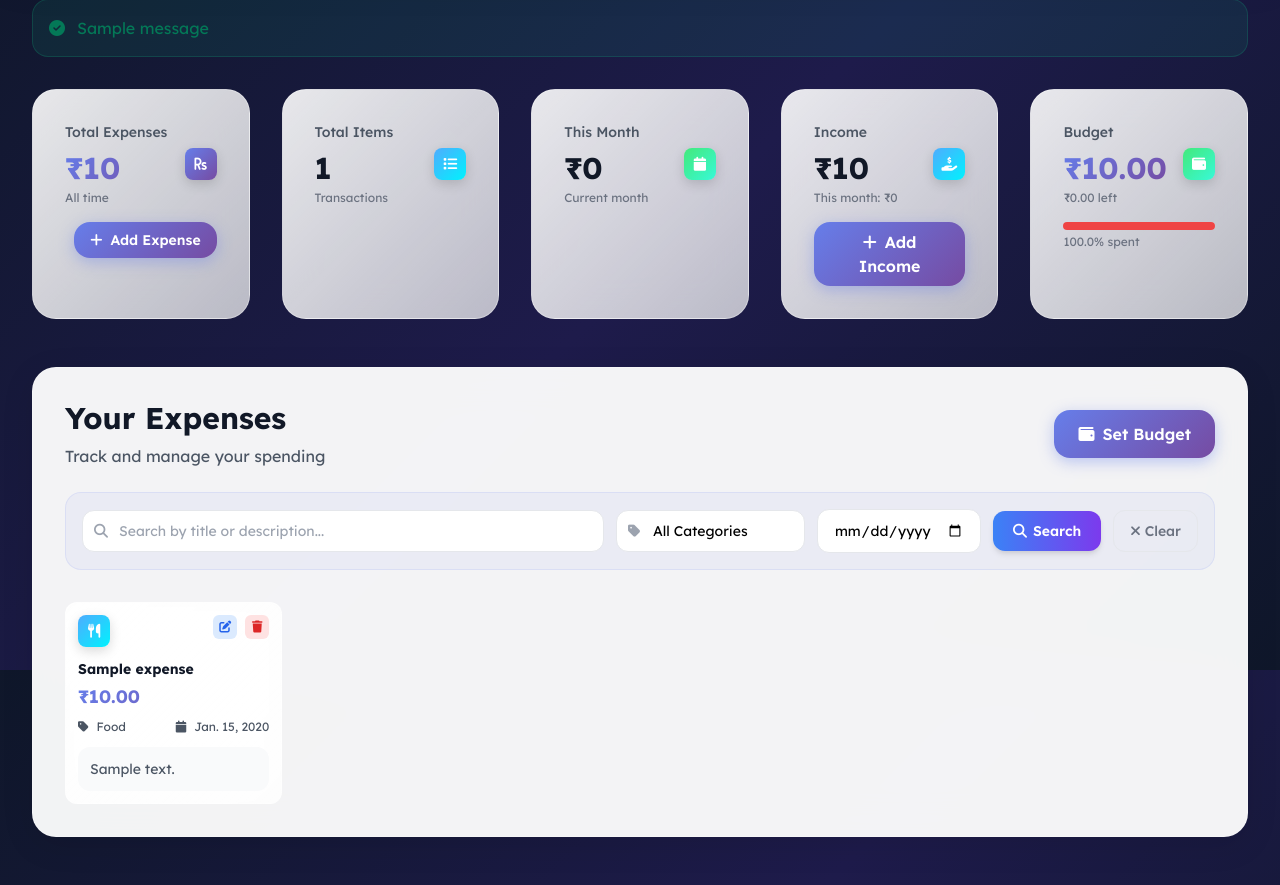
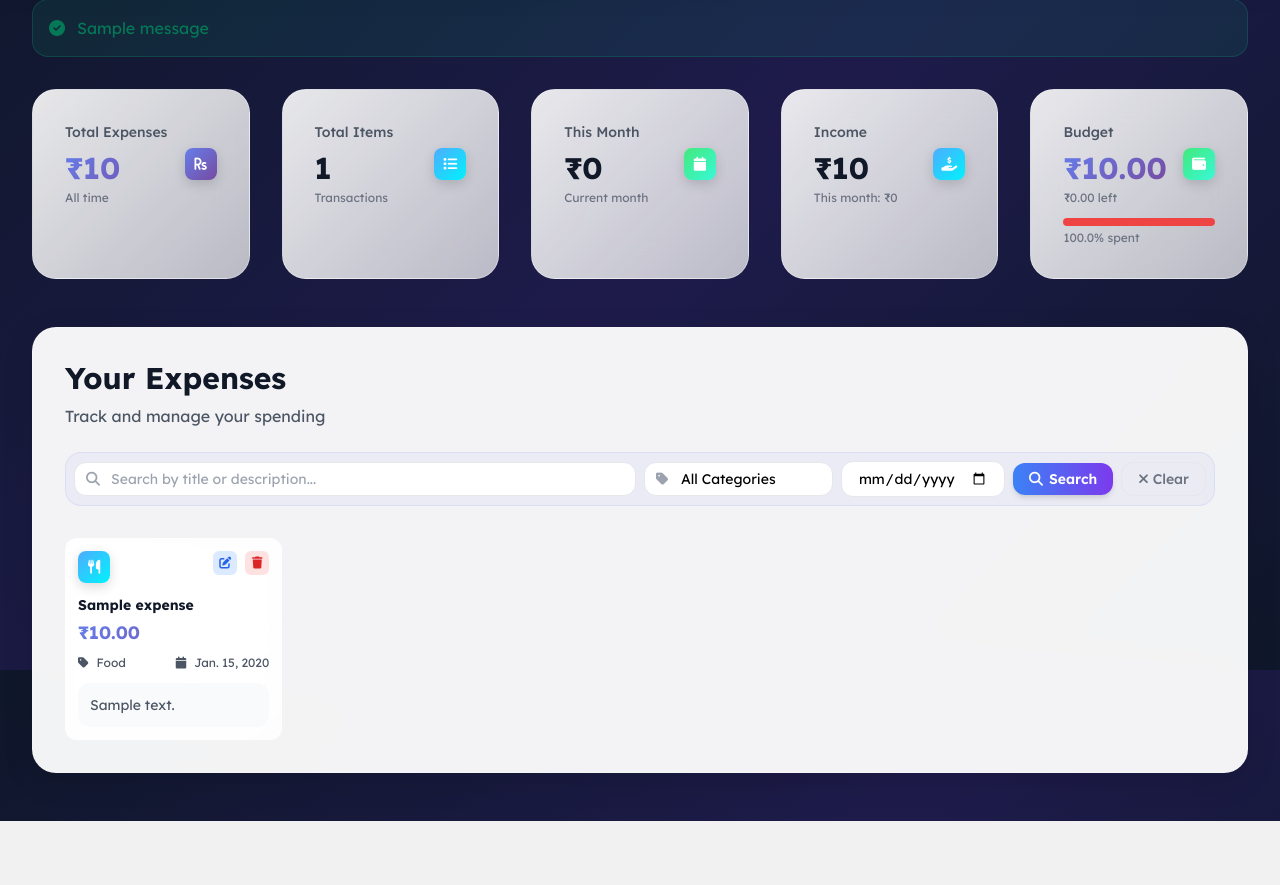
Before and after one commit to Souravm2003/ExTrack, a Django app: page /dashboard/ in a window 1280 px wide. Shown: the part 130-1015 px from the top of the page. After the commit the page ends 951 px from the top, so only its background shows below. Run offline with Django 5.2, Linux system fonts and the light colour scheme; a user stored in the database is signed in; tables that the repository leaves empty hold one stand-in row (values such as "Sample post"); one stand-in notice (Sample message) is shown.

Commit message:
Fix analytics chart JSON, modal centering, button alignment, search bar height, comment cleanup

```diff
--- a/expense/views.py
+++ b/expense/views.py
@@ -1,3 +1,4 @@
+import json
 from django.shortcuts import render, redirect, get_object_or_404
 from django.contrib.auth import login, logout, authenticate
 from django.contrib.auth.decorators import login_required
@@ -16,9 +17,6 @@ from .serializers import ExpenseSerializer
 from .permissions import IsViewerOrAbove, IsAdminRole
 
 
-# ---------------------------------------------------------------------------
-# Internal helpers
-# ---------------------------------------------------------------------------
 
 def _get_profile(user):
     """Return UserProfile for user, auto-creating a 'viewer' profile if absent."""
@@ -39,9 +37,6 @@ def _check_active(request):
     return profile, None
 
 
-# ---------------------------------------------------------------------------
-# Authentication
-# ---------------------------------------------------------------------------
 
 def login_view(request):
     if request.user.is_authenticated:
@@ -52,7 +47,6 @@ def login_view(request):
         password = request.POST.get('password')
         user = authenticate(request, username=username, password=password)
         if user is not None:
-            # Block deactivated accounts before session is opened
             profile = _get_profile(user)
             if not profile.is_active:
                 messages.error(request, 'Your account has been deactivated. Contact an administrator.')
@@ -91,7 +85,6 @@ def register_view(request):
             from django.contrib.auth.models import User
             try:
                 User.objects.create_user(username=username, password=password1)
-                # Signal auto-creates UserProfile with role='viewer'
                 messages.success(request, f'Account created for {username}! You can log in now.')
                 return redirect('login')
             except Exception:
@@ -99,9 +92,6 @@ def register_view(request):
     return render(request, 'register.html', {'form': form})
 
 
-# ---------------------------------------------------------------------------
-# Dashboard — all roles can VIEW; only admin can POST (create records)
-# ---------------------------------------------------------------------------
 
 @login_required
 def dashboard(request):
@@ -153,7 +143,6 @@ def dashboard(request):
             messages.success(request, 'Expense added successfully!')
         return redirect('dashboard')
 
-    # GET — build context
     expenses = Expense.objects.filter(user=request.user).order_by('-date')
     q               = request.GET.get('q', '').strip()
     category_filter = request.GET.get('category', '').strip()
@@ -191,16 +180,12 @@ def dashboard(request):
         'monthly_income_total': income_stats['monthly_total'] or 0,
         'categories_count':     categories_count,
         'budget':               budget,
-        # Role info exposed to template for conditional UI rendering
         'user_role':            profile.role,
         'can_edit':             profile.role == 'admin',
     }
     return render(request, 'dashboard.html', context)
 
 
-# ---------------------------------------------------------------------------
-# Overview — viewer / analyst / admin
-# ---------------------------------------------------------------------------
 
 @login_required
 def overview(request):
@@ -226,21 +211,19 @@ def overview(request):
     recent_expenses = expenses.order_by('-date')[:5]
 
     context = {
-        'category_totals':   category_percentages,
-        'category_amounts':  category_totals,
-        'category_list':     [(c, category_totals[c], category_percentages[c]) for c in category_totals],
-        'total_amount':      total_amount,
-        'average_amount':    average_amount,
-        'recent_expenses':   recent_expenses,
-        'expense_count':     expenses.count(),
-        'user_role':         profile.role,
+        'category_totals':        category_percentages,
+        'category_amounts':       category_totals,
+        'category_amounts_json':  json.dumps(category_totals),
+        'category_list':          [(c, category_totals[c], category_percentages[c]) for c in category_totals],
+        'total_amount':           total_amount,
+        'average_amount':         average_amount,
+        'recent_expenses':        recent_expenses,
+        'expense_count':          expenses.count(),
+        'user_role':              profile.role,
     }
     return render(request, 'overview.html', context)
 
 
-# ---------------------------------------------------------------------------
-# REST API — Expenses
-# ---------------------------------------------------------------------------
 
 @api_view(['GET'])
 @permission_classes([IsViewerOrAbove])
@@ -334,9 +317,6 @@ def edit_expense(request, pk):
     return render(request, 'edit_expense.html', {'expense': expense})
 
 
-# ---------------------------------------------------------------------------
-# AI Insights — analyst / admin only
-# ---------------------------------------------------------------------------
 
 @login_required
 def ai_insights(request):
--- a/templates/dashboard.html
+++ b/templates/dashboard.html
@@ -80,7 +80,6 @@
         .modal {
             display: none;
             position: fixed;
-            /* increase z-index so modal overlays any transformed/stacked cards */
             z-index: 99999;
             left: 0;
             top: 0;
@@ -88,17 +87,21 @@
             height: 100%;
             background: rgba(0, 0, 0, 0.6);
             backdrop-filter: blur(8px);
+            align-items: center;
+            justify-content: center;
+            overflow-y: auto;
+            padding: 20px;
         }
 
         .modal-content {
             background: rgba(255, 255, 255, 0.95);
             backdrop-filter: blur(20px);
-            margin: 10% auto;
+            margin: auto;
             padding: 0;
             border-radius: 20px;
-            width: 90%;
+            width: 100%;
             max-width: 450px;
-            max-height: 80vh;
+            max-height: 90vh;
             overflow-y: auto;
             border: 1px solid rgba(255, 255, 255, 0.2);
             box-shadow: 0 25px 50px rgba(0, 0, 0, 0.25);
@@ -375,11 +378,9 @@
     </style>
 </head>
 <body class="min-h-screen" style="background: linear-gradient(135deg, #0f172a 0%, #1e1b4b 50%, #0f172a 100%); background-attachment: fixed;">
-    <!-- Navigation Header -->
     <nav class="nav-glass shadow-2xl">
         <div class="max-w-7xl mx-auto px-4 sm:px-6 lg:px-8">
             <div class="flex justify-between items-center h-20">
-                <!-- Left side - Profile / User Info (improved) -->
                 <div class="relative">
                     <button id="profileBtn" class="flex items-center space-x-3 focus:outline-none">
                         <div class="w-10 h-10 rounded-full bg-gradient-to-br from-purple-600 to-blue-500 flex items-center justify-center text-white shadow-md">
@@ -440,9 +441,8 @@
             {% endfor %}
         {% endif %}
 
-        <!-- Stats Cards -->
         <div class="grid grid-cols-1 md:grid-cols-2 lg:grid-cols-5 gap-8 mb-12">
-            <div class="stats-card rounded-3xl p-8">
+            <div class="stats-card rounded-3xl p-8 flex flex-col">
                 <div class="flex items-center justify-between">
                     <div>
                         <p class="text-sm font-medium text-gray-600 mb-2">Total Expenses</p>
@@ -453,13 +453,15 @@
                         <i class="fas fa-rupee-sign"></i>
                     </div>
                 </div>
-                <div class="mt-4 flex justify-end">
+                {% if can_edit %}
+                <div class="mt-auto pt-4 flex justify-start">
                     <button onclick="openModal()" class="btn-primary text-white text-sm px-4 py-2 rounded-2xl font-semibold transition-all duration-300 hover:scale-105 shadow-lg">
                         <i class="fas fa-plus mr-2"></i>Add Expense
                     </button>
                 </div>
+                {% endif %}
             </div>
-            <div class="stats-card rounded-3xl p-8">
+            <div class="stats-card rounded-3xl p-8 flex flex-col">
                 <div class="flex items-center justify-between">
                     <div>
                         <p class="text-sm font-medium text-gray-600 mb-2">Total Items</p>
@@ -471,7 +473,7 @@
                     </div>
                 </div>
             </div>
-            <div class="stats-card rounded-3xl p-8">
+            <div class="stats-card rounded-3xl p-8 flex flex-col">
                 <div class="flex items-center justify-between">
                     <div>
                         <p class="text-sm font-medium text-gray-600 mb-2">This Month</p>
@@ -483,7 +485,7 @@
                     </div>
                 </div>
             </div>
-            <div class="stats-card rounded-3xl p-8">
+            <div class="stats-card rounded-3xl p-8 flex flex-col">
                 <div class="flex items-center justify-between">
                     <div>
                         <p class="text-sm font-medium text-gray-600 mb-2">Income</p>
@@ -494,15 +496,16 @@
                         <i class="fas fa-hand-holding-dollar"></i>
                     </div>
                 </div>
-                <div class="mt-4 flex justify-end">
-                    <button onclick="openIncomeModal()" class="btn-primary text-white px-4 py-2 rounded-2xl font-semibold transition-all duration-300 hover:scale-105 shadow-lg">
+                {% if can_edit %}
+                <div class="mt-auto pt-4 flex justify-start">
+                    <button onclick="openIncomeModal()" class="btn-primary text-white text-sm px-4 py-2 rounded-2xl font-semibold transition-all duration-300 hover:scale-105 shadow-lg">
                         <i class="fas fa-plus mr-2"></i>Add Income
                     </button>
                 </div>
+                {% endif %}
             </div>
 
-            <!-- Budget Card -->
-            <div class="stats-card rounded-3xl p-8">
+            <div class="stats-card rounded-3xl p-8 flex flex-col">
                 <div class="flex items-center justify-between">
                     <div>
                         <p class="text-sm font-medium text-gray-600 mb-2">Budget</p>
@@ -519,42 +522,40 @@
                         <i class="fas fa-wallet"></i>
                     </div>
                 </div>
-                <!-- Budget Progress Bar -->
-                <div class="mt-4">
+                <div class="mt-3">
                     <div class="w-full bg-gray-200 rounded-full h-2">
                         <div id="budgetProgressBar" class="h-2 rounded-full {% if budget.spent_percentage <= 50 %}bg-green-500{% elif budget.spent_percentage <= 80 %}bg-yellow-500{% else %}bg-red-500{% endif %}"
                              data-width="{{ budget.spent_percentage|floatformat:1 }}"></div>
                     </div>
                     <p class="text-xs text-gray-500 mt-1">{{ budget.spent_percentage|floatformat:1 }}% spent</p>
                 </div>
+                {% if can_edit %}
+                <div class="mt-auto pt-3 flex justify-start">
+                    <button onclick="openBudgetModal()" class="btn-primary text-white text-sm px-4 py-2 rounded-2xl font-semibold transition-all duration-300 hover:scale-105 shadow-lg">
+                        <i class="fas fa-wallet mr-2"></i>Set Budget
+                    </button>
+                </div>
+                {% endif %}
             </div>
         </div>
 
-        <!-- Expenses Grid -->
         <div class="card-modern rounded-3xl p-8">
-            <div class="flex justify-between items-center mb-6">
-                <div>
-                    <h2 class="text-3xl font-bold text-gray-900 mb-2">Your Expenses</h2>
-                    <p class="text-gray-600">Track and manage your spending</p>
-                </div>
-                <button onclick="openBudgetModal()" class="btn-primary text-white px-6 py-3 rounded-2xl font-semibold transition-all duration-300 hover:scale-105 shadow-lg">
-                    <i class="fas fa-wallet mr-2"></i>Set Budget
-                </button>
+            <div class="mb-6">
+                <h2 class="text-3xl font-bold text-gray-900 mb-2">Your Expenses</h2>
+                <p class="text-gray-600">Track and manage your spending</p>
             </div>
 
-            <!-- Search & Filter Bar -->
             <form method="GET" action="{% url 'dashboard' %}" class="mb-8">
-                <div class="flex flex-wrap items-center gap-3 p-4 rounded-2xl" style="background: rgba(102, 126, 234, 0.06); border: 1px solid rgba(102, 126, 234, 0.12);">
+                <div class="flex flex-wrap items-center gap-2 p-2 rounded-2xl" style="background: rgba(102, 126, 234, 0.06); border: 1px solid rgba(102, 126, 234, 0.12);">
                     <!-- Search input -->
                     <div class="flex-1 min-w-0 relative">
                         <i class="fas fa-search absolute left-3 top-1/2 transform -translate-y-1/2 text-gray-400 text-sm"></i>
                         <input type="text" name="q" value="{{ request.GET.q|default_if_none:'' }}" placeholder="Search by title or description..."
-                               class="w-full pl-9 pr-4 py-2.5 text-sm rounded-xl bg-white border border-gray-200 focus:outline-none focus:ring-2 focus:ring-blue-400 focus:border-transparent transition-all" />
+                               class="w-full pl-9 pr-4 py-1.5 text-sm rounded-xl bg-white border border-gray-200 focus:outline-none focus:ring-2 focus:ring-blue-400 focus:border-transparent transition-all" />
                     </div>
-                    <!-- Category select -->
                     <div class="relative">
                         <i class="fas fa-tag absolute left-3 top-1/2 transform -translate-y-1/2 text-gray-400 text-sm"></i>
-                        <select name="category" class="pl-9 pr-8 py-2.5 text-sm rounded-xl bg-white border border-gray-200 focus:outline-none focus:ring-2 focus:ring-blue-400 focus:border-transparent appearance-none transition-all" style="min-width: 150px;">
+                        <select name="category" class="pl-9 pr-8 py-1.5 text-sm rounded-xl bg-white border border-gray-200 focus:outline-none focus:ring-2 focus:ring-blue-400 focus:border-transparent appearance-none transition-all" style="min-width: 150px;">
                             <option value="">All Categories</option>
                             <option value="food" {% if request.GET.category == 'food' %}selected{% endif %}>🍽️ Food</option>
                             <option value="rent" {% if request.GET.category == 'rent' %}selected{% endif %}>🏠 Rent</option>
@@ -567,16 +568,14 @@
                             <option value="other" {% if request.GET.category == 'other' %}selected{% endif %}>📝 Other</option>
                         </select>
                     </div>
-                    <!-- Date input -->
                     <div class="relative">
                         <input type="date" name="date" value="{{ request.GET.date|default_if_none:'' }}"
-                               class="px-4 py-2.5 text-sm rounded-xl bg-white border border-gray-200 focus:outline-none focus:ring-2 focus:ring-blue-400 focus:border-transparent transition-all" style="min-width: 160px;" />
+                               class="px-4 py-1.5 text-sm rounded-xl bg-white border border-gray-200 focus:outline-none focus:ring-2 focus:ring-blue-400 focus:border-transparent transition-all" style="min-width: 160px;" />
                     </div>
-                    <!-- Buttons -->
-                    <button type="submit" class="px-5 py-2.5 text-sm rounded-xl bg-gradient-to-r from-blue-500 to-purple-600 text-white font-semibold shadow-md hover:shadow-lg hover:scale-105 transition-all duration-300">
+                    <button type="submit" class="px-4 py-1.5 text-sm rounded-xl bg-gradient-to-r from-blue-500 to-purple-600 text-white font-semibold shadow-md hover:shadow-lg hover:scale-105 transition-all duration-300">
                         <i class="fas fa-search mr-1.5"></i>Search
                     </button>
-                    <a href="{% url 'dashboard' %}" class="px-4 py-2.5 text-sm rounded-xl border border-gray-200 text-gray-500 hover:text-gray-700 hover:bg-gray-50 transition-all duration-300 font-medium">
+                    <a href="{% url 'dashboard' %}" class="px-4 py-1.5 text-sm rounded-xl border border-gray-200 text-gray-500 hover:text-gray-700 hover:bg-gray-50 transition-all duration-300 font-medium">
                         <i class="fas fa-times mr-1"></i>Clear
                     </a>
                 </div>
@@ -648,7 +647,6 @@
     </div>
 
 
-    <!-- Add Expense Modal -->
     <div id="expenseModal" class="modal">
         <div class="modal-content">
             <div class="gradient-primary px-6 py-4 rounded-t-2xl">
@@ -720,7 +718,6 @@
         </div>
     </div>
 
-    <!-- Edit Expense Modal -->
     <div id="editExpenseModal" class="modal">
         <div class="modal-content">
             <div class="gradient-primary px-6 py-4 rounded-t-2xl">
@@ -793,7 +790,6 @@
         </div>
     </div>
 
-    <!-- Budget Modal -->
     <div id="budgetModal" class="modal">
         <div class="modal-content">
             <div class="gradient-warning px-6 py-4 rounded-t-2xl">
@@ -829,8 +825,6 @@
         </div>
     </div>
 
-    <!-- Confirmation Modal -->
-        <!-- Income Modal -->
         <div id="incomeModal" class="modal">
             <div class="modal-content">
                 <div class="gradient-success px-6 py-4 rounded-t-2xl">
@@ -896,15 +890,13 @@
     </div>
 
     <script>
-        // Set budget progress bar width from data attribute (avoids template syntax in inline CSS)
         (function() {
             var bar = document.getElementById('budgetProgressBar');
             if (bar) bar.style.width = bar.dataset.width + '%';
         })();
 
-        // Modal functions
         function openModal() {
-            document.getElementById('expenseModal').style.display = 'block';
+            document.getElementById('expenseModal').style.display = 'flex';
             document.body.style.overflow = 'hidden';
         }
 
@@ -913,7 +905,6 @@
             document.body.style.overflow = 'auto';
         }
 
-        // Edit Modal functions
         function openEditModal(expenseId) {
             // Fetch expense data
             fetch(`/edit/${expenseId}/`, {
@@ -936,7 +927,7 @@
                 document.getElementById('editExpenseForm').action = `/edit/${data.id}/`;
 
                 // Show modal
-                document.getElementById('editExpenseModal').style.display = 'block';
+                document.getElementById('editExpenseModal').style.display = 'flex';
                 document.body.style.overflow = 'hidden';
             })
             .catch(error => {
@@ -950,9 +941,8 @@
             document.body.style.overflow = 'auto';
         }
 
-        // Budget Modal functions
         function openBudgetModal() {
-            document.getElementById('budgetModal').style.display = 'block';
+            document.getElementById('budgetModal').style.display = 'flex';
             document.body.style.overflow = 'hidden';
         }
 
@@ -961,9 +951,8 @@
             document.body.style.overflow = 'auto';
         }
 
-        // Income Modal functions
         function openIncomeModal() {
-            document.getElementById('incomeModal').style.display = 'block';
+            document.getElementById('incomeModal').style.display = 'flex';
             document.body.style.overflow = 'hidden';
         }
 
```
Also changed, not shown: templates/overview.html (+7 -17 lines).
